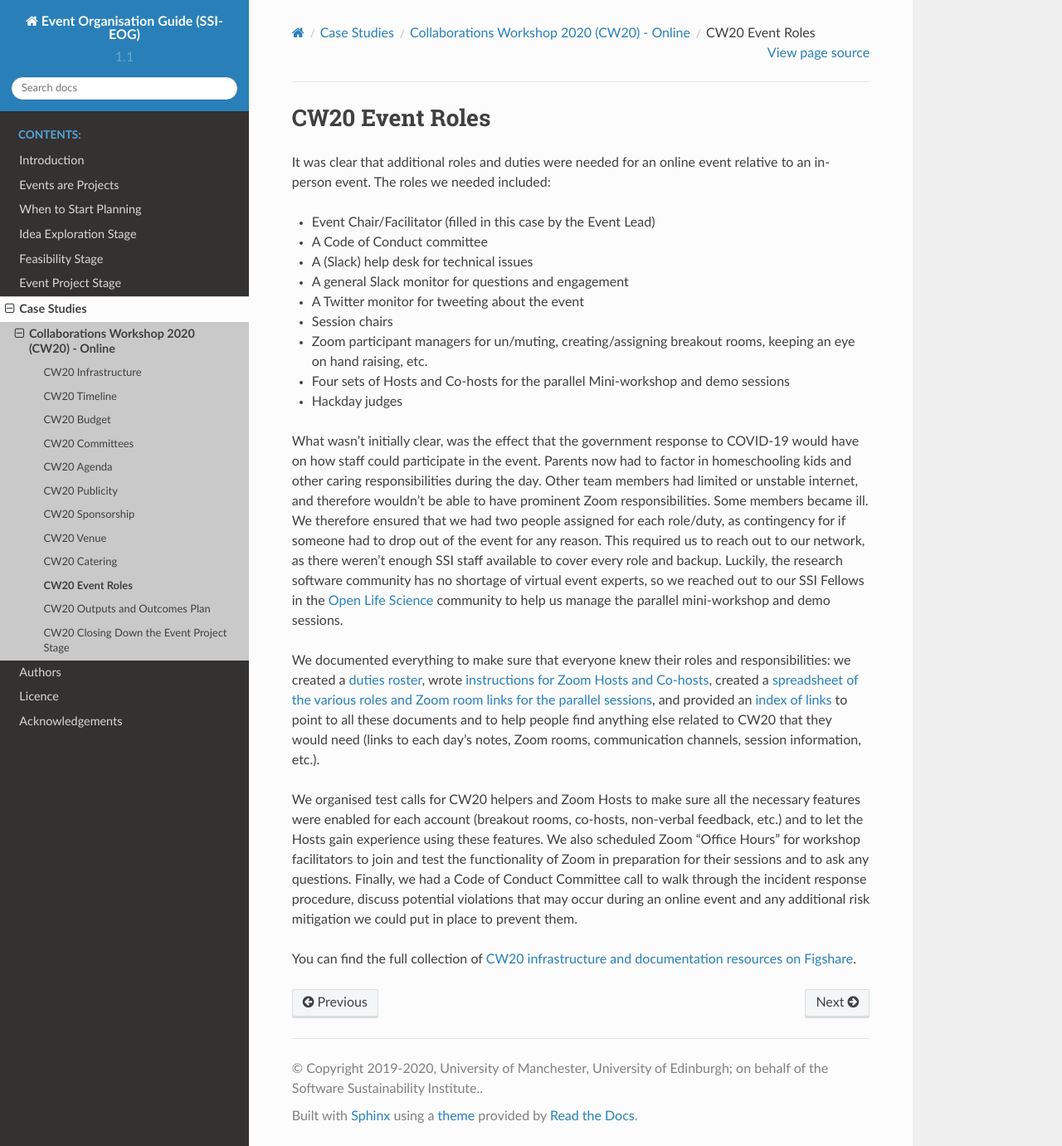
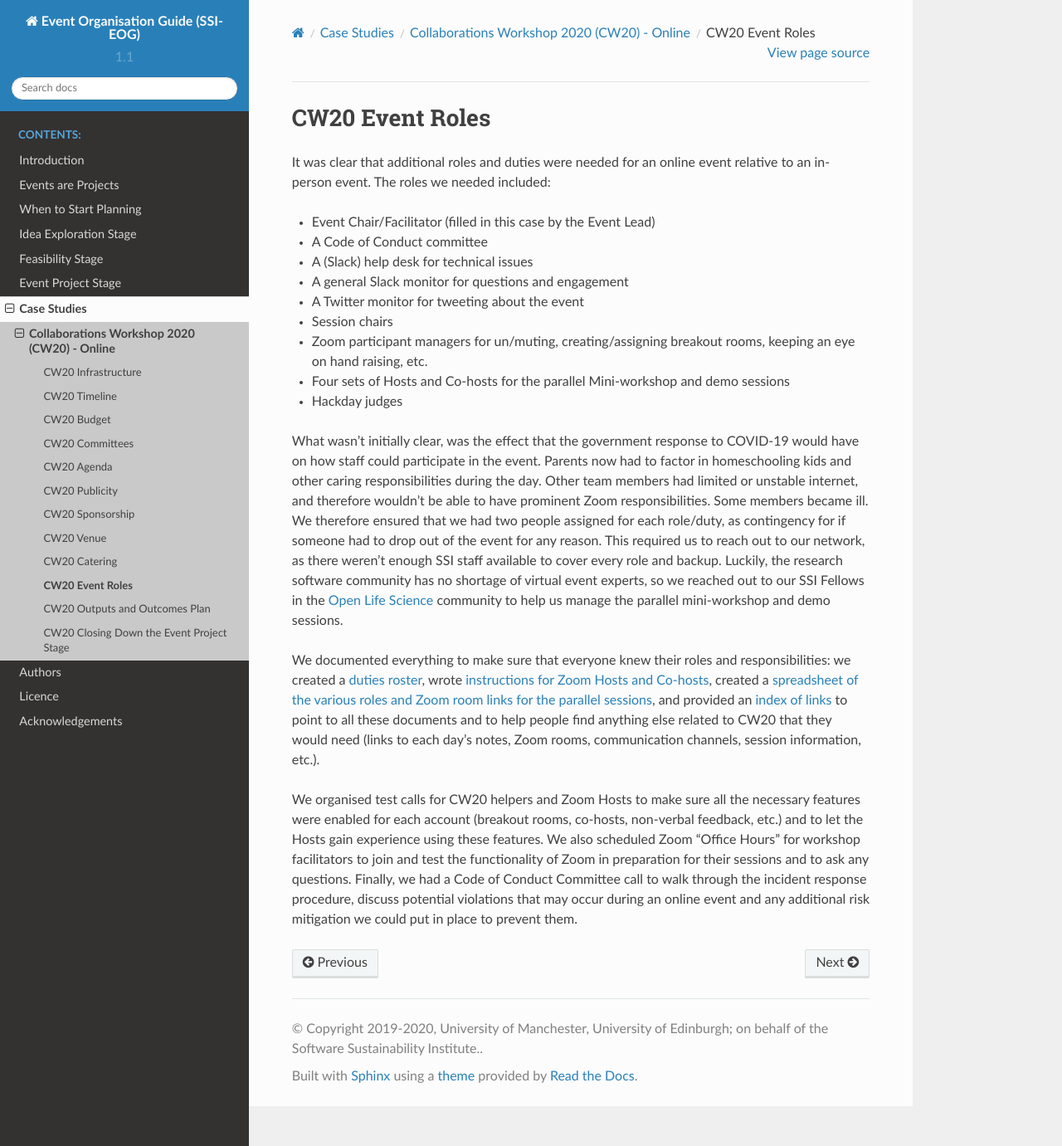
Before and after one commit to softwaresaved/event-organisation-guide, a Sphinx documentation site: the page built from docs/eog/case-studies-cw20-event-roles.rst, in a window 1280 px wide and 1381 px high. Shown: the whole window at 83% size. Built offline with Sphinx 7.4.7 and the Read the Docs theme 2.0.0, drawn with Linux system fonts in a browser that asks for light colours; pages that are not in the unit, such as notebooks, are missing from menus.

Commit message:
remove floating link to cw20 infrastructure resources

```diff
--- a/docs/eog/case-studies-cw20-agenda.rst
+++ b/docs/eog/case-studies-cw20-agenda.rst
@@ -71,5 +71,3 @@ We had 16 `Mini-workshops and Demos <https://www.software.ac.uk/cw20/mini-worksh
 We used a separate Zoom account for each of the four parallel workshops in each session, with an assigned Host (and Co-host for backup) for handling the logistics of the workshop (managing Zoom, recording the session, pointing to the relevant notes document) and helping the workshop facilitator with any technical issues.
 We pointed people to the different Zoom room links in the day’s collaborative notes and in the Slack channel, and someone stayed in the main room to help people get to where they wanted to go.
 A lesson learned is to provide guidance to workshop facilitators that the workshops should include participant interaction for at least half of the time, and not just one long presentation.
-
-You can find the full collection of `CW20 infrastructure and documentation resources on Figshare <https://doi.org/10.6084/m9.figshare.c.5026400>`_.
--- a/docs/eog/case-studies-cw20-event-roles.rst
+++ b/docs/eog/case-studies-cw20-event-roles.rst
@@ -28,5 +28,3 @@ We documented everything to make sure that everyone knew their roles and respons
 We organised test calls for CW20 helpers and Zoom Hosts to make sure all the necessary features were enabled for each account (breakout rooms, co-hosts, non-verbal feedback, etc.) and to let the Hosts gain experience using these features.
 We also scheduled Zoom “Office Hours” for workshop facilitators to join and test the functionality of Zoom in preparation for their sessions and to ask any questions.
 Finally, we had a Code of Conduct Committee call to walk through the incident response procedure, discuss potential violations that may occur during an online event and any additional risk mitigation we could put in place to prevent them.
-
-You can find the full collection of `CW20 infrastructure and documentation resources on Figshare <https://doi.org/10.6084/m9.figshare.c.5026400>`_.
```
